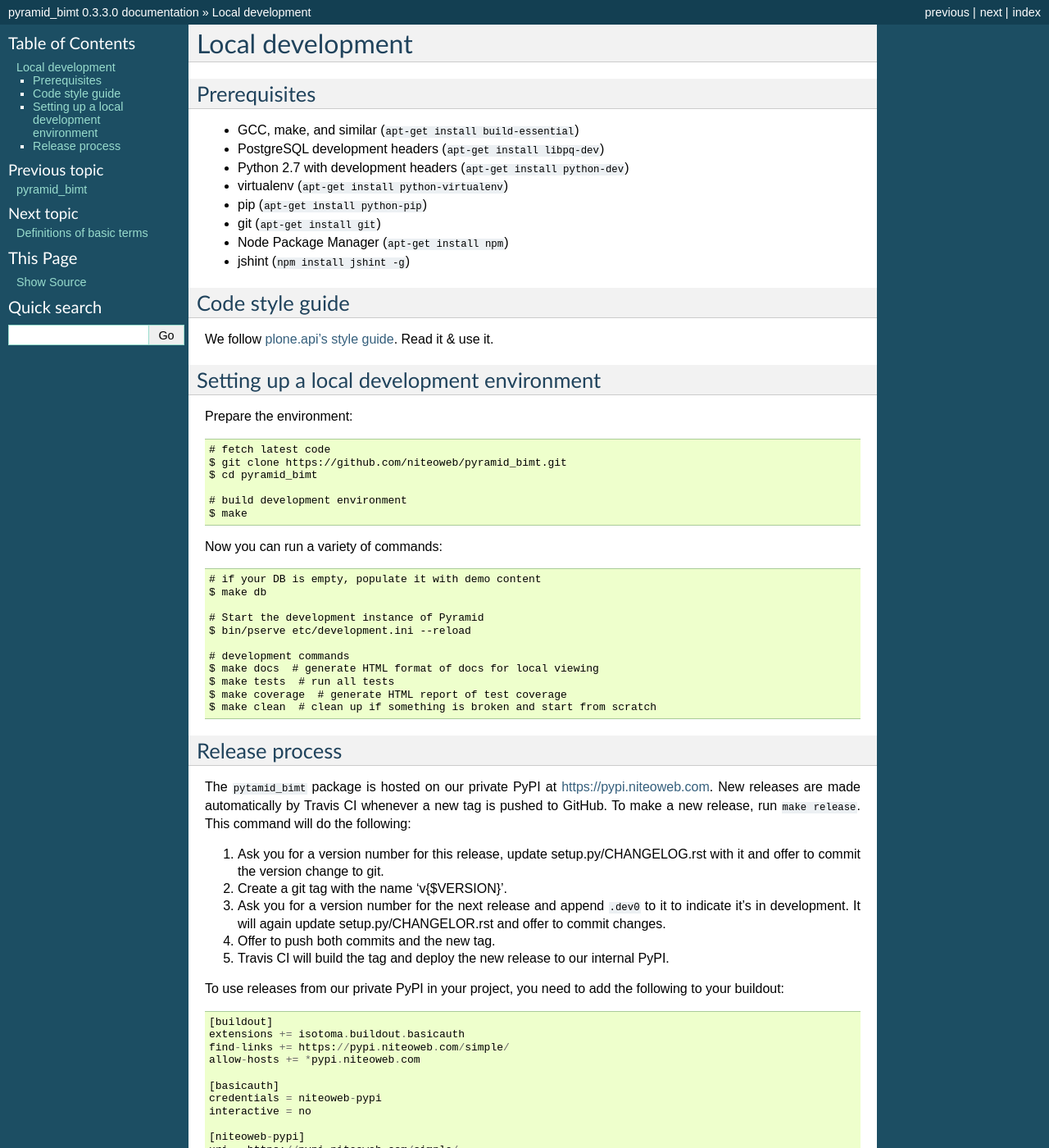
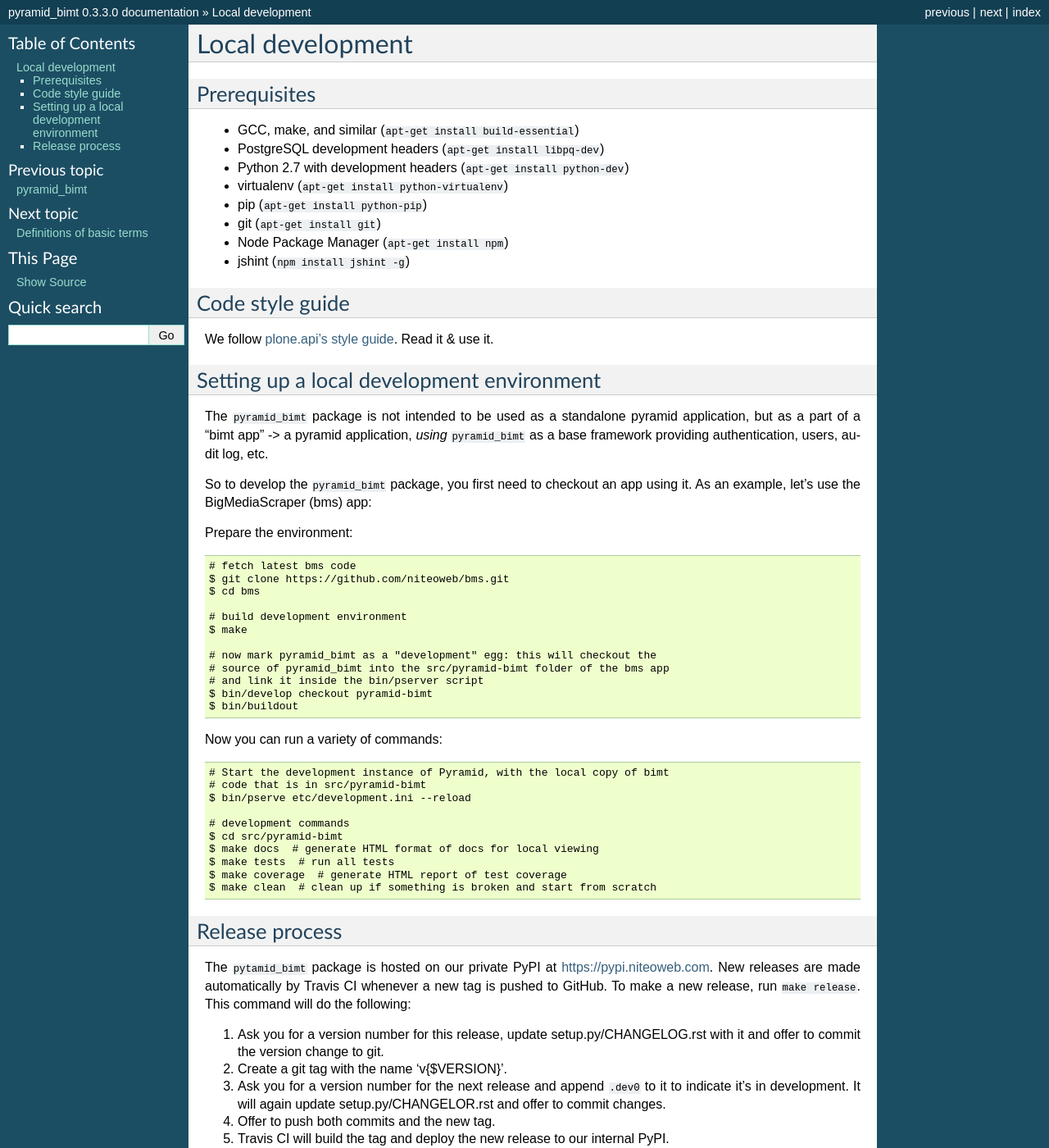
Before and after one commit to persho/pyramid_bimt, a Sphinx documentation site: the page built from docs/develop.rst, in a window 1280 px wide and 1400 px high. Shown: the whole window at 82% size. Built offline with Sphinx 7.4.7, drawn with Linux system fonts in a browser that asks for light colours.

Commit message:
rewrite docs on how to start developing bimt

```diff
--- a/docs/develop.rst
+++ b/docs/develop.rst
@@ -24,24 +24,37 @@ it & use it.
 Setting up a local development environment
 ------------------------------------------
 
+The ``pyramid_bimt`` package is not intended to be used as a standalone pyramid
+application, but as a part of a "bimt app" -> a pyramid application, *using*
+``pyramid_bimt`` as a base framework providing authentication, users, audit
+log, etc.
+
+So to develop the ``pyramid_bimt`` package, you first need to checkout an
+app using it. As an example, let's use the BigMediaScraper (bms) app:
+
 Prepare the environment::
 
-    # fetch latest code
-    $ git clone https://github.com/niteoweb/pyramid_bimt.git
-    $ cd pyramid_bimt
+    # fetch latest bms code
+    $ git clone https://github.com/niteoweb/bms.git
+    $ cd bms
 
     # build development environment
     $ make
 
+    # now mark pyramid_bimt as a "development" egg: this will checkout the
+    # source of pyramid_bimt into the src/pyramid-bimt folder of the bms app
+    # and link it inside the bin/pserver script
+    $ bin/develop checkout pyramid-bimt
+    $ bin/buildout
+
 Now you can run a variety of commands::
 
-    # if your DB is empty, populate it with demo content
-    $ make db
-
-    # Start the development instance of Pyramid
+    # Start the development instance of Pyramid, with the local copy of bimt
+    # code that is in src/pyramid-bimt
     $ bin/pserve etc/development.ini --reload
 
     # development commands
+    $ cd src/pyramid-bimt
     $ make docs  # generate HTML format of docs for local viewing
     $ make tests  # run all tests
     $ make coverage  # generate HTML report of test coverage
```
